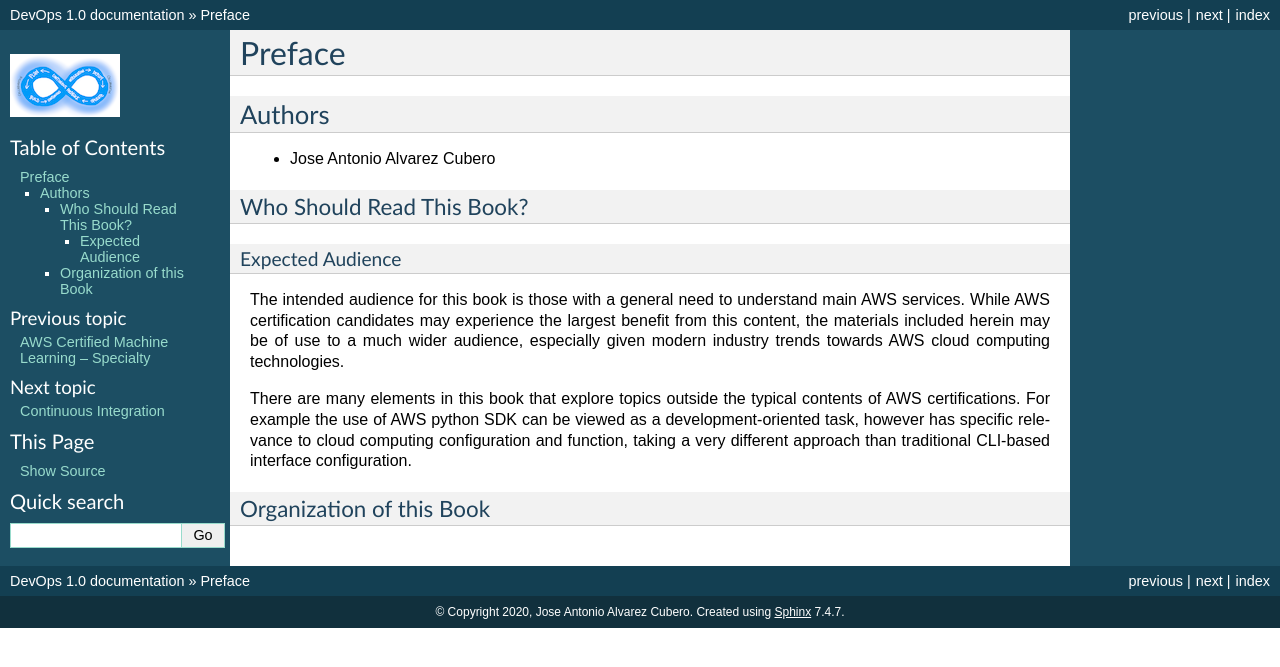
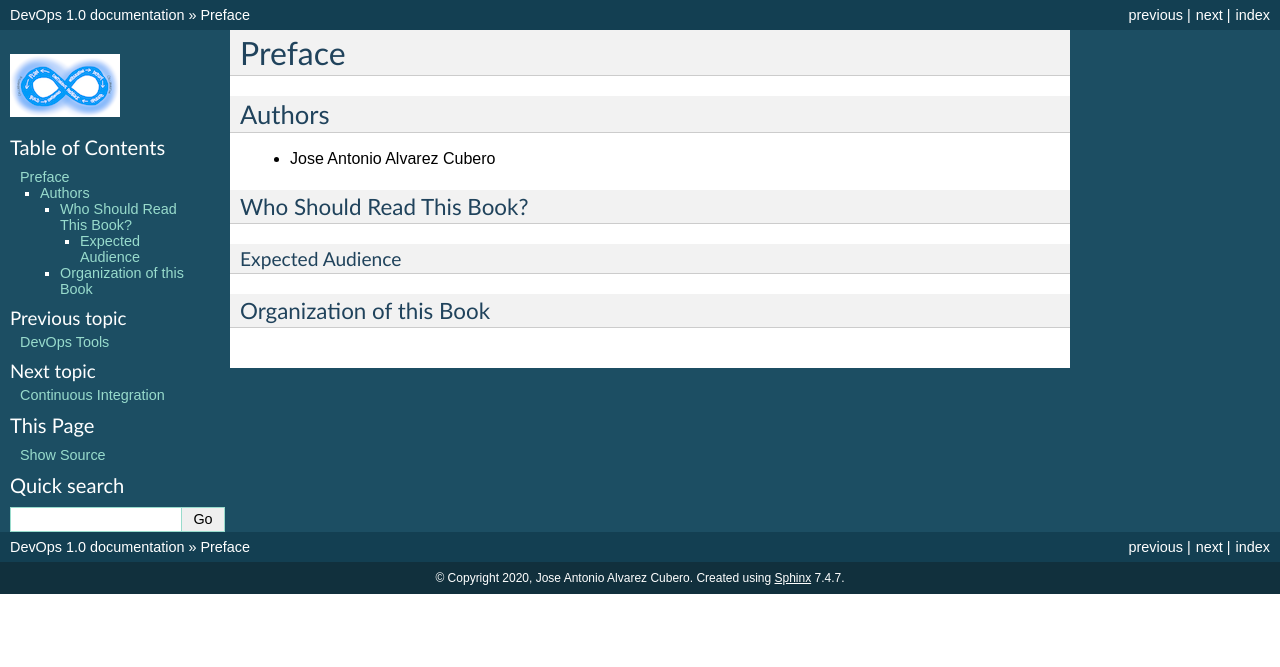
Before and after one commit to jacubero/DevOps, a Sphinx documentation site: the page built from docs/preface.rst, in a window 1280 px wide. Shown: the top 667 px of the page. Built offline with Sphinx 7.4.7, drawn with Linux system fonts in a browser that asks for light colours; pages that are not in the unit, such as notebooks, are missing from menus.

Commit message:
New version

```diff
--- a/docs/index.rst
+++ b/docs/index.rst
@@ -1,5 +1,5 @@
-AWS Certified Machine Learning – Specialty
-##########################################
+DevOps Tools
+############
 
 .. .. _cover:
 
--- a/docs/preface.rst
+++ b/docs/preface.rst
@@ -10,9 +10,7 @@ Who Should Read This Book?
 Expected Audience
 =================
 
-The intended audience for this book is those with a general need to understand main AWS services. While AWS certification candidates may experience the largest benefit from this content, the materials included herein may be of use to a much wider audience, especially given modern industry trends towards AWS cloud computing technologies.
 
-There are many elements in this book that explore topics outside the typical contents of AWS certifications. For example the use of AWS python SDK can be viewed as a development-oriented task, however has specific relevance to cloud computing configuration and function, taking a very different approach than traditional CLI-based interface configuration.
 
 Organization of this Book
 *************************
```
